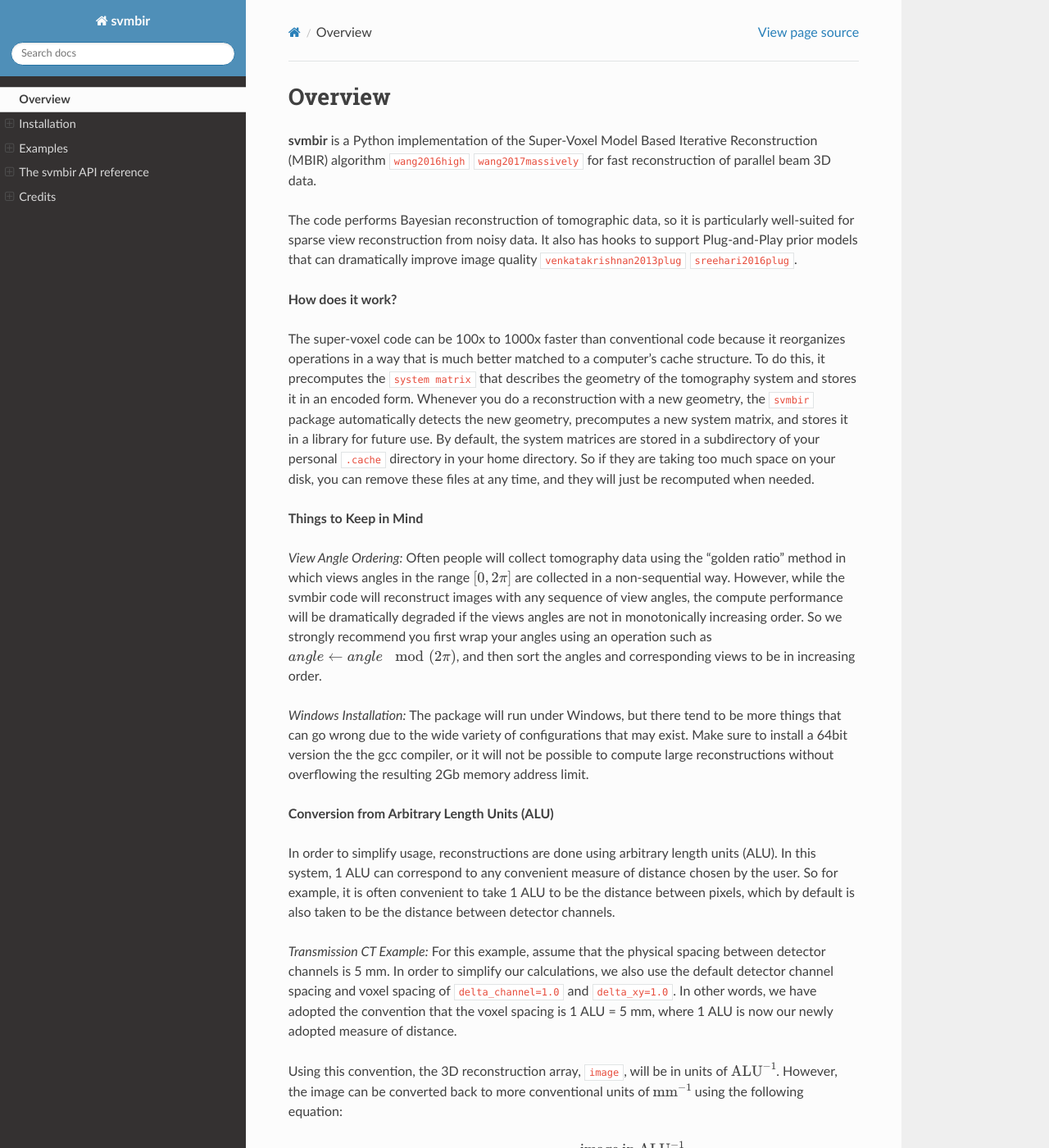
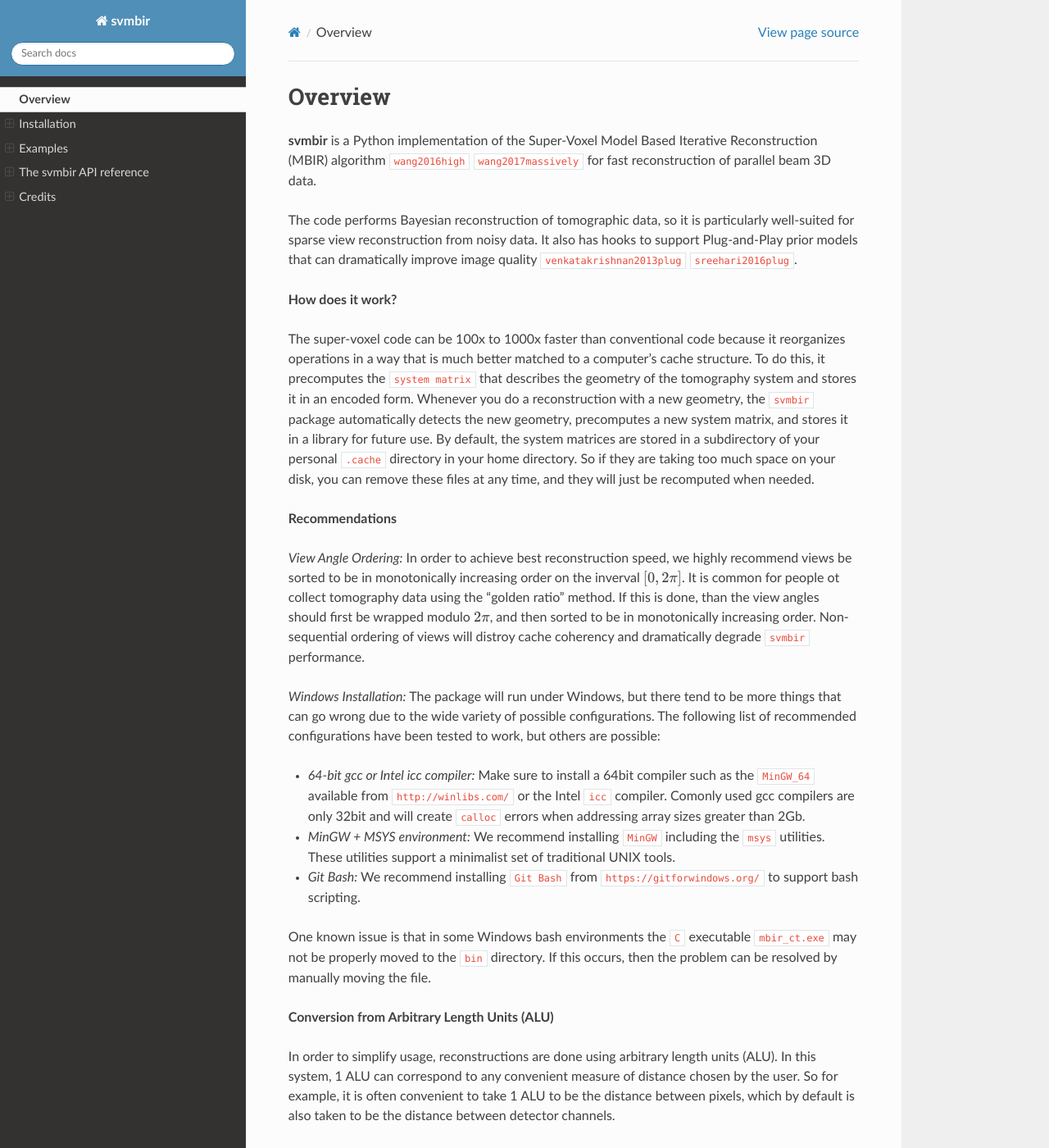
Before and after one commit to cabouman/svmbir, a Sphinx documentation site: the page built from docs/source/overview.rst, in a window 1280 px wide and 1400 px high. Shown: the whole window at 82% size. Built offline with Sphinx 7.4.7 and the Read the Docs theme 2.0.0, drawn with Linux system fonts in a browser that asks for light colours; cross-references to code outside the pages are shown as plain code.

Commit message:
Update overview.rst
Added more detailed information on how to install package with Windows.

```diff
--- a/docs/source/overview.rst
+++ b/docs/source/overview.rst
@@ -10,11 +10,18 @@ The code performs Bayesian reconstruction of tomographic data, so it is particul
 
 The super-voxel code can be 100x to 1000x faster than conventional code because it reorganizes operations in a way that is much better matched to a computer's cache structure. To do this, it precomputes the ``system matrix`` that describes the geometry of the tomography system and stores it in an encoded form. Whenever you do a reconstruction with a new geometry, the ``svmbir`` package automatically detects the new geometry, precomputes a new system matrix, and stores it in a library for future use. By default, the system matrices are stored in a subdirectory of your personal ``.cache`` directory in your home directory. So if they are taking too much space on your disk, you can remove these files at any time, and they will just be recomputed when needed.
 
-**Things to Keep in Mind**
+**Recommendations**
 
-*View Angle Ordering:* Often people will collect tomography data using the "golden ratio" method in which views angles in the range :math:`[0,2\pi]` are collected in a non-sequential way. However, while the svmbir code will reconstruct images with any sequence of view angles, the compute performance will be dramatically degraded if the views angles are not in monotonically increasing order. So we strongly recommend you first wrap your angles using an operation such as :math:`angle\leftarrow angle \mod (2\pi)`, and then sort the angles and corresponding views to be in increasing order.
+*View Angle Ordering:* In order to achieve best reconstruction speed, we highly recommend views be sorted to be in monotonically increasing order on the inverval :math:`[0,2\pi]`. It is common for people ot collect tomography data using the "golden ratio" method. If this is done, than the view angles should first be wrapped modulo :math:`2\pi`, and then sorted to be in monotonically increasing order. Non-sequential ordering of views will distroy cache coherency and dramatically degrade ``svmbir`` performance.
 
-*Windows Installation:* The package will run under Windows, but there tend to be more things that can go wrong due to the wide variety of configurations that may exist. Make sure to install a 64bit version the the gcc compiler, or it will not be possible to compute large reconstructions without overflowing the resulting 2Gb memory address limit.
+*Windows Installation:* The package will run under Windows, but there tend to be more things that can go wrong due to the wide variety of possible configurations. The following list of recommended configurations have been tested to work, but others are possible:
+
+* *64-bit gcc or Intel icc compiler:* Make sure to install a 64bit compiler such as the ``MinGW_64`` available from ``http://winlibs.com/`` or the Intel ``icc`` compiler. Comonly used gcc compilers are only 32bit and will create ``calloc`` errors when addressing array sizes greater than 2Gb.
+* *MinGW + MSYS environment:* We recommend installing ``MinGW`` including the ``msys`` utilities. These utilities support a minimalist set of traditional UNIX tools.
+* *Git Bash:* We recommend installing ``Git Bash`` from ``https://gitforwindows.org/`` to support bash scripting.
+
+One known issue is that in some Windows bash environments the ``C`` executable ``mbir_ct.exe`` may not be properly moved to the ``bin`` directory. If this occurs, then the problem can be resolved by manually moving the file.
+
 
 **Conversion from Arbitrary Length Units (ALU)**
 
```
